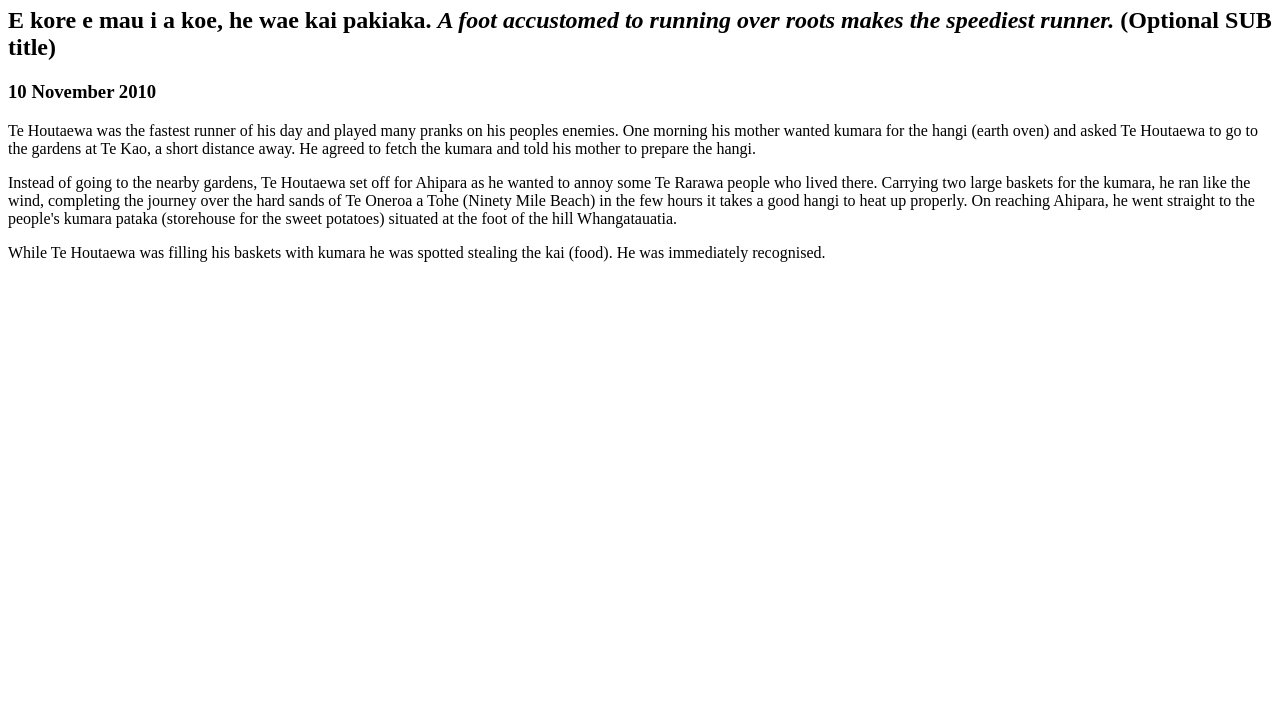
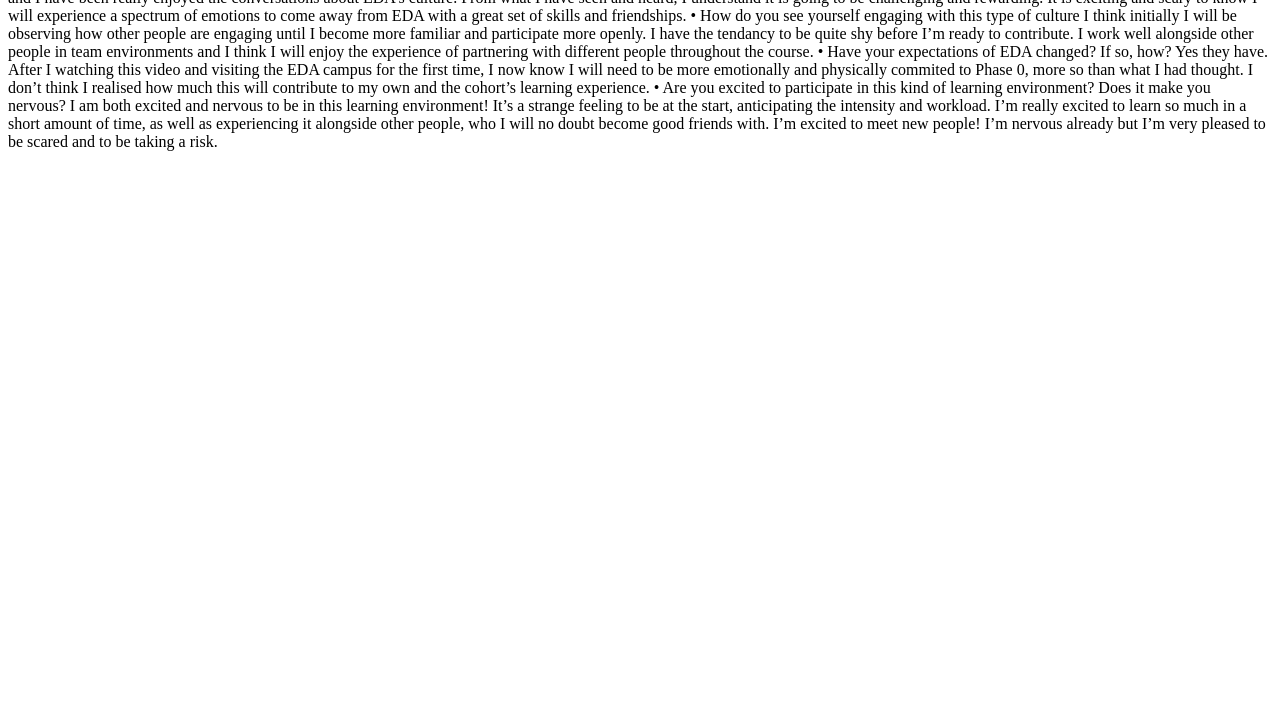
Before and after one commit to CaitlynBayley/CaitlynBayley.github.io, a plain HTML site: page blog/c1-reflection-blog.html in a window 1280 px wide. Shown: the part 73-800 px from the top of the page. Drawn offline with Linux system fonts and the light colour scheme.

Commit message:
Complete Reflection Blog

```diff
--- a/blog/c1-reflection-blog.html
+++ b/blog/c1-reflection-blog.html
@@ -1,27 +1,22 @@
 <!DOCTYPE html>
 <html>
   <head>
-    <title>Stories and Legends (PAGE title) </title>
-    <meta charset="UTF-8">
-    <link href="your-stylesheet-link-here.css" rel="stylesheet" type="text/css">
+    <title>1. Reflection Blog </title>
+
+
   </head>
 
-  <body>
-    <h1>The Story of Te Houtaewa (PAGE heading)</h1>
-    <h2>E kore e mau i a koe, he wae kai pakiaka. <em>A foot accustomed to running over roots makes the speediest runner.</em> (Optional SUB title) </h2>
-    <h3>10 November 2010</h3>
+  •	What's your take on the DBC/EDA experience?
+It is a learning environment that requires you to be comfortable with your vulnerability, understand yourself, your limits, your capacity to learn and create.  By DBC/EDA providing tools and allowing space for these experiences to happen alongside content being taught by highly skilled teachers, it allows for rapid learning and personal growth.
+•	What are your impressions?
+My impressions have been positive.  Based on my own experiences and styles of learning, I know it is important that I work alongside people with similar social values and I have been really enjoyed the conversations about EDA’s culture. From what I have seen and heard, I understand it is going to be challenging and rewarding. It is exciting and scary to know I will experience a spectrum of emotions to come away from EDA with a great set of skills and friendships.
+•	How do you see yourself engaging with this type of culture
+I think initially I will be observing how other people are engaging until I become more familiar and participate more openly.  I have the tendancy to be quite shy before I’m ready to contribute.  I work well alongside other people in team environments and I think I will enjoy the experience of partnering with different people throughout the course.
+•	Have your expectations of EDA changed? If so, how?
+Yes they have.  After I watching this video and visiting the EDA campus for the first time, I now know I will need to be more emotionally and physically commited to Phase 0, more so than what I had thought.  I don’t think I realised how much this will contribute to my own and the cohort’s learning experience.
+•	Are you excited to participate in this kind of learning environment? Does it make you nervous?
+I am both excited and nervous to be in this learning environment!  It’s a strange feeling to be at the start, anticipating the intensity and workload.  I’m really excited to learn so much in a short amount of time, as well as experiencing it alongside other people, who I will no doubt become good friends with.  I’m excited to meet new people! I’m nervous already but I’m very pleased to be scared and to be taking a risk.
 
-    <p>
-      Te Houtaewa was the fastest runner of his day and played many pranks on his peoples enemies. One morning his mother wanted kumara for the hangi (earth oven) and asked Te Houtaewa to go to the gardens at Te Kao, a short distance away. He agreed to fetch the kumara and told his mother to prepare the hangi.
-    </p>
-    <p>
-      Instead of going to the nearby gardens, Te Houtaewa set off for Ahipara as he wanted to annoy some Te Rarawa people who lived there. Carrying two large baskets for the kumara, he ran like the wind, completing the journey over the hard sands of Te Oneroa a Tohe (Ninety Mile Beach) in the few hours it takes a good hangi to heat up properly. On reaching Ahipara, he went straight to the people's kumara pataka (storehouse for the sweet potatoes) situated at the foot of the hill Whangatauatia.
-    </p>
-    <p>
-      While Te Houtaewa was filling his baskets with kumara he was spotted stealing the kai (food). He was immediately recognised.
-    </p>
-
-    <!-- this is a comment. -->
 
   </body>
 </html>
```
